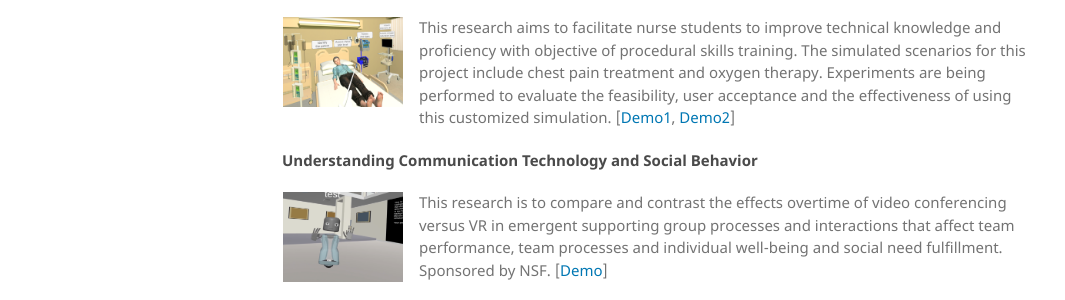
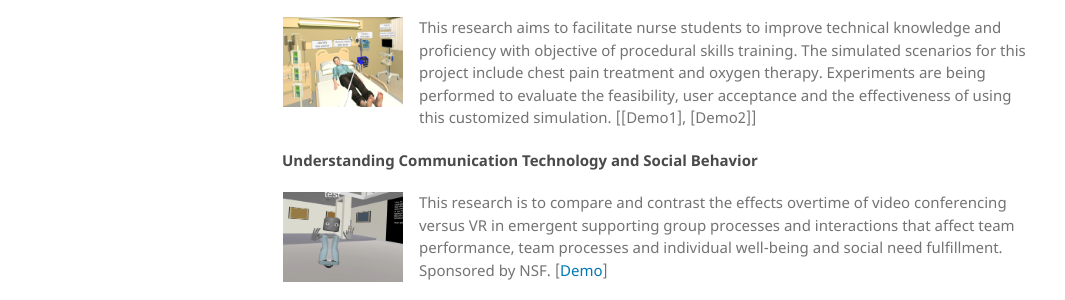
Before and after one commit to DanhuaZhang/DanhuaZhang.github.io, a Jekyll site: the page built from index.md, in a window 1280 px wide. Shown: the part 557-857 px from the top of the page, without its empty margins (108-1173 px from the left). Built offline with Jekyll 4.4.1, drawn with Linux system fonts in a browser that asks for light colours; the repository's description, which GitHub fills in, is left out; part of the change alters nothing that is shown.

```diff
--- a/index.md
+++ b/index.md
@@ -27,7 +27,8 @@ This research aims to evaluate the efficiency, memorability and security of thre
 <img style="width: 120px; height: 90px; float: left; margin-right: 15px; padding: 1px" src="/assets/img/nurse-training.png">
 
 This research aims to facilitate nurse students to improve technical knowledge and proficiency with objective of procedural skills training. The simulated scenarios for this project include chest pain treatment and oxygen therapy. Experiments are being performed to evaluate the feasibility, user acceptance and the effectiveness of using this customized simulation.
-[[Demo1](https://youtu.be/5sjm_6K02Og){:target="_blank" rel="noopener"}, [Demo2](https://mediaspace.umn.edu/media/t/1_afla2x6y){:target="_blank" rel="noopener"}]
+[[Demo1], [Demo2]]
+<!-- [[Demo1](https://youtu.be/5sjm_6K02Og){:target="_blank" rel="noopener"}, [Demo2](https://mediaspace.umn.edu/media/t/1_afla2x6y){:target="_blank" rel="noopener"}] -->
 
 #### Understanding Communication Technology and Social Behavior
 <img style="width: 120px; height: 90px; float: left; margin-right: 15px; padding: 1px" src="/assets/img/uctsb.png">
```
